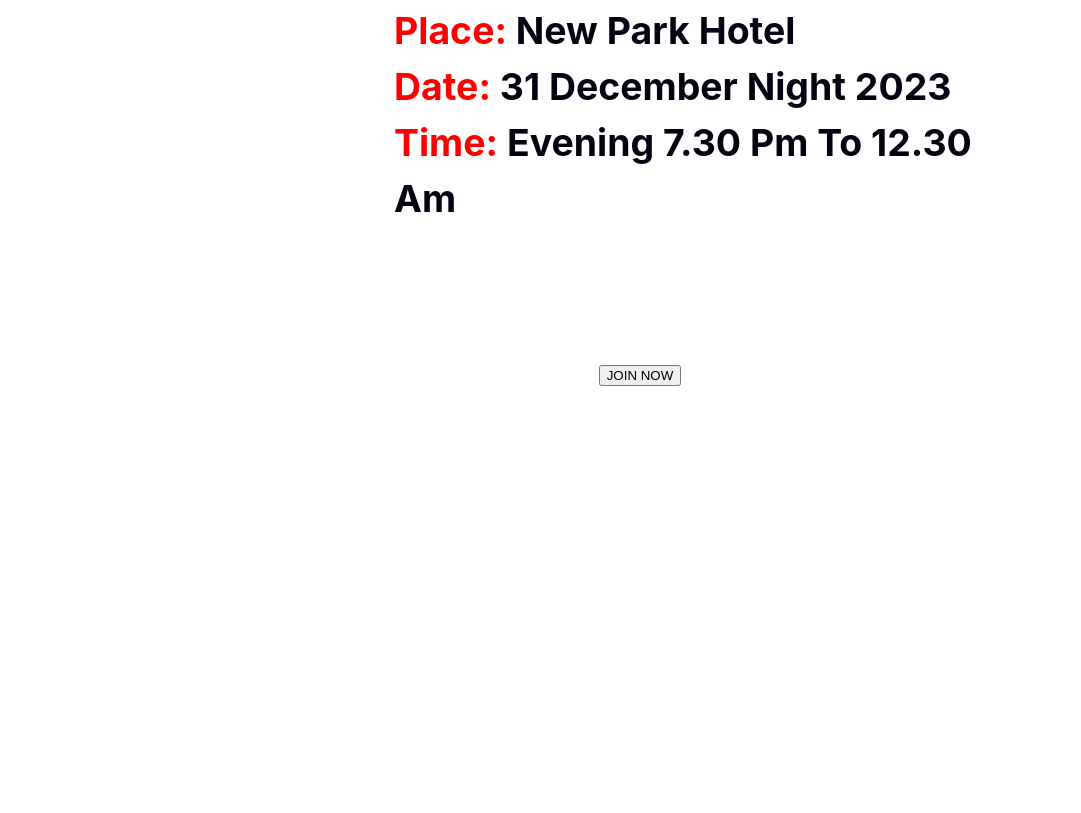
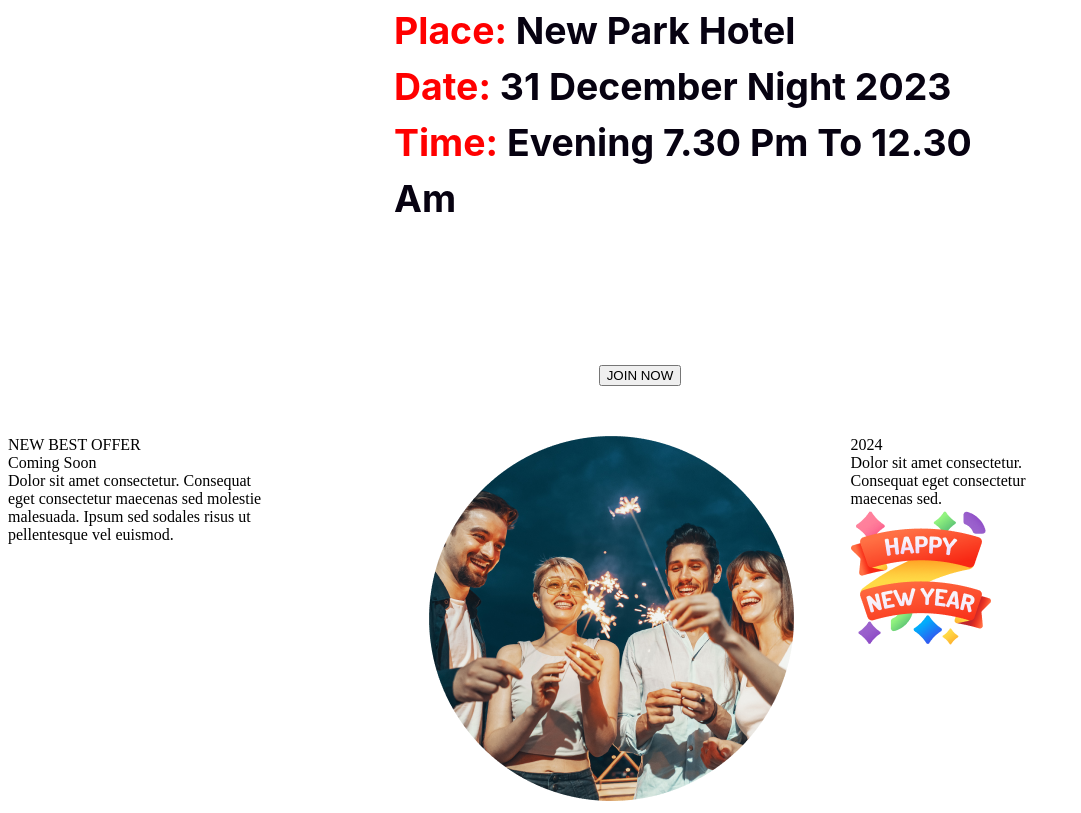
Before and after one commit to sharif2007/assainment-01, a plain HTML site: page index.html in a window 1280 px wide. Shown: the part 2812-3625 px from the top of the page, without its empty margins (0-1081 px from the left). Before the commit the page ends 3206 px from the top, so only its background shows below. Drawn offline with Linux system fonts and the light colour scheme.

Commit message:
coming soon added

```diff
--- a/index.html
+++ b/index.html
@@ -41,10 +41,31 @@
             <div class="time-place-content">
                 <h3><span class="red">Place:</span> New Park Hotel <br>
                     <span class="red">Date:</span> 31 December Night 2023 <br>
-                    <span class="red">Time:</span> Evening 7.30 pm to 12.30 am</h3>
+                    <span class="red">Time:</span> Evening 7.30 pm to 12.30 am
+                </h3>
 
             </div>
             <div class="red-button"><button>JOIN NOW</button></div>
+        </section>
+        <section class="soon">
+                <section class="coming-soon-01">
+                    <div id="coming-soon-01-01">NEW BEST OFFER</div>
+                    <div id="coming-soon-01-02">Coming Soon</div>
+                    <div id="coming-soon-01-03">Dolor sit amet consectetur. Consequat <br>eget consectetur maecenas sed
+                        molestie <br>
+                        malesuada. Ipsum sed sodales risus ut <br> pellentesque vel euismod. </div>
+
+                </section>
+                <section class="coming-soon-02">
+                    <img class="coming-soon-02-img" src="images/Ellipse 1.png" alt="">
+                </section>
+                <section class="coming-soon-03">
+                    <div id="coming-soon-03-01">2024</div>
+                    <div id="coming-soon-03-02">Dolor sit amet consectetur. <br>Consequat eget consectetur <br> maecenas
+                        sed.</div>
+                    <div id="coming-soon-03-03"><img class="coming-soon-03-03-img" src="images/Group 96.png" alt="">
+                    </div>
+            </section>
         </section>
     </main>
     <footer>
--- a/styles/assign.css
+++ b/styles/assign.css
@@ -1,42 +1,47 @@
 /* header related code */
-.banner{
-    padding: 100px 140px ;
+.banner {
+    padding: 100px 140px;
     flex-shrink: 0;
     border-radius: 16px;
     background-image: url('../images/Banner\ Image.png');
     opacity: 0.9;
-background-repeat: no-repeat;}
-.banner-contant{
+    background-repeat: no-repeat;
+}
+
+.banner-contant {
     text-align: center;
-    color:#FFF;
+    color: #FFF;
     font-family: Merriweather;
 }
 
 
-.text01{
-    padding-top:70px;
+.text01 {
+    padding-top: 70px;
     text-align: center;
     font-size: 32px;
     font-weight: 400;
     line-height: normal;
 
 }
-.text02{
+
+.text02 {
 
     text-align: center;
 
     font-size: 72px;
     font-style: normal;
     font-weight: 900;
-    line-height: 95px; /* 131.944% */
+    line-height: 95px;
+    /* 131.944% */
 }
-.categori-content{
+
+.categori-content {
     display: block;
     padding-left: 400px;
     padding-right: 500px;
 }
 
-#h1{
+#h1 {
     color: #F00;
     text-align: center;
     font-family: Inter;
@@ -46,7 +51,8 @@
     line-height: normal;
 
 }
-#h2{
+
+#h2 {
     color: #F00;
     text-align: center;
     font-family: Inter;
@@ -56,7 +62,8 @@
     line-height: normal;
 
 }
-#h3{
+
+#h3 {
     color: #070211;
     text-align: center;
     font-family: Inter;
@@ -65,12 +72,14 @@
     font-weight: 700;
     line-height: normal;
 }
-.img-newyear{
+
+.img-newyear {
 
     display: block;
     margin-left: auto;
     margin-right: auto;
 }
+
 .vector {
     margin-top: 120px;
     display: block;
@@ -79,28 +88,34 @@
     height: 600px;
     flex-shrink: 0;
 }
+
 .night {
     display: block;
     padding: 126px 552px 298px 126px;
 }
-.party{
+
+.party {
     color: #FFF;
     font-family: Merriweather;
     font-size: 64px;
     font-style: normal;
     font-weight: 900;
-line-height: 88px; /* 137.5% */
+    line-height: 88px;
+    /* 137.5% */
     letter-spacing: 7.04px;
 }
-.dolor{
+
+.dolor {
     color: rgba(255, 255, 255, 0.80);
     font-family: Inter;
     font-size: 18px;
     font-style: normal;
     font-weight: 400;
-line-height: 30px; /* 166.667% */
+    line-height: 30px;
+    /* 166.667% */
 }
-.button{
+
+.button {
     color: #FFF;
     font-family: Inter;
     font-size: 20px;
@@ -109,13 +124,15 @@
     line-height: normal;
     text-transform: uppercase;
 }
-.time-place{
+
+.time-place {
     display: block;
     margin-top: 150px;
     flex-shrink: 0;
     fill: linear-gradient(180deg, rgba(255, 0, 0, 0.10) 0%, rgba(255, 0, 0, 0.00) 100%);
 }
-.time-place-content{
+
+.time-place-content {
     color: #070211;
     font-family: Inter;
     font-size: 32px;
@@ -126,10 +143,20 @@
     display: block;
     padding: 100px 250px 100px 386px;
 }
-.red{
+
+.red {
     color: #F00;
 }
+
 .time-place .red-button {
     display: block;
     text-align: center;
 }
+.soon{
+    margin-top: 50px;
+    display: flex;
+
+}
+.soon > section {
+    width: 33.33%;
+  }
```
Lines whose indentation alone changed are shown as unchanged.
